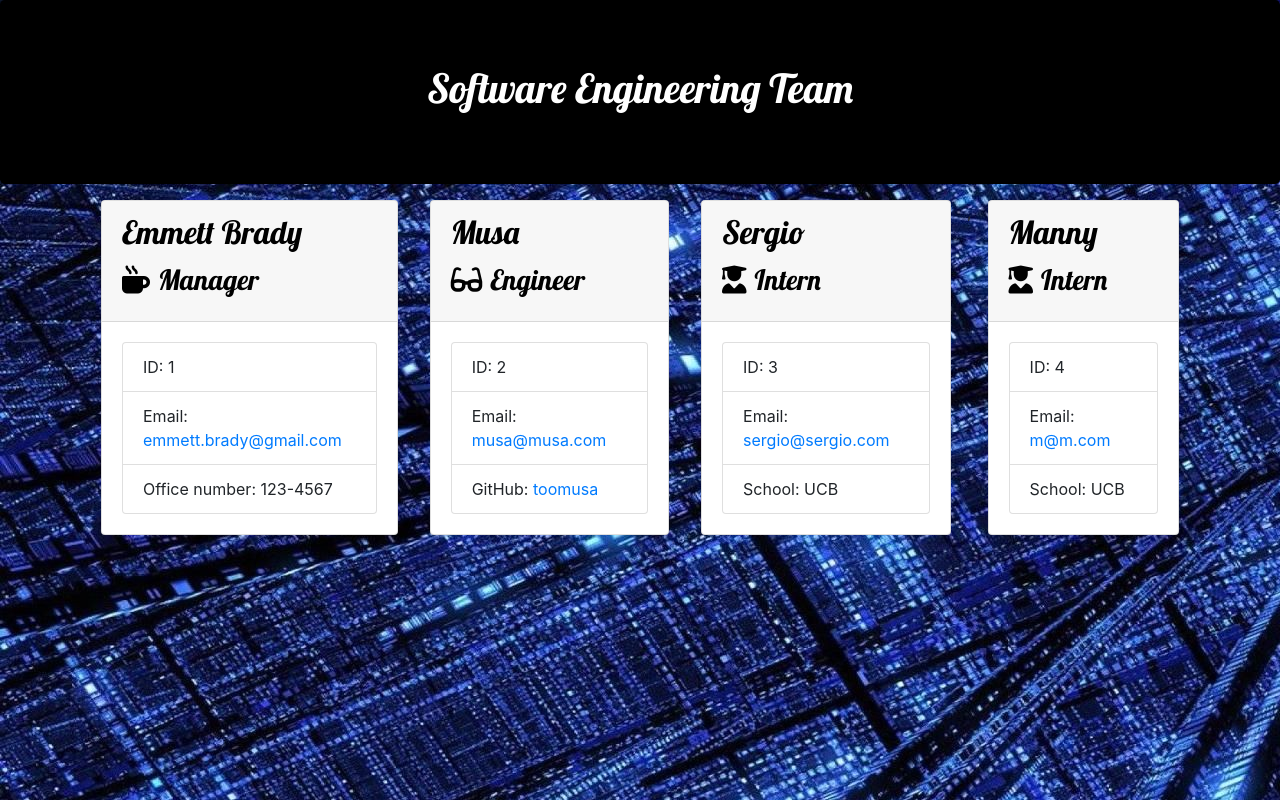
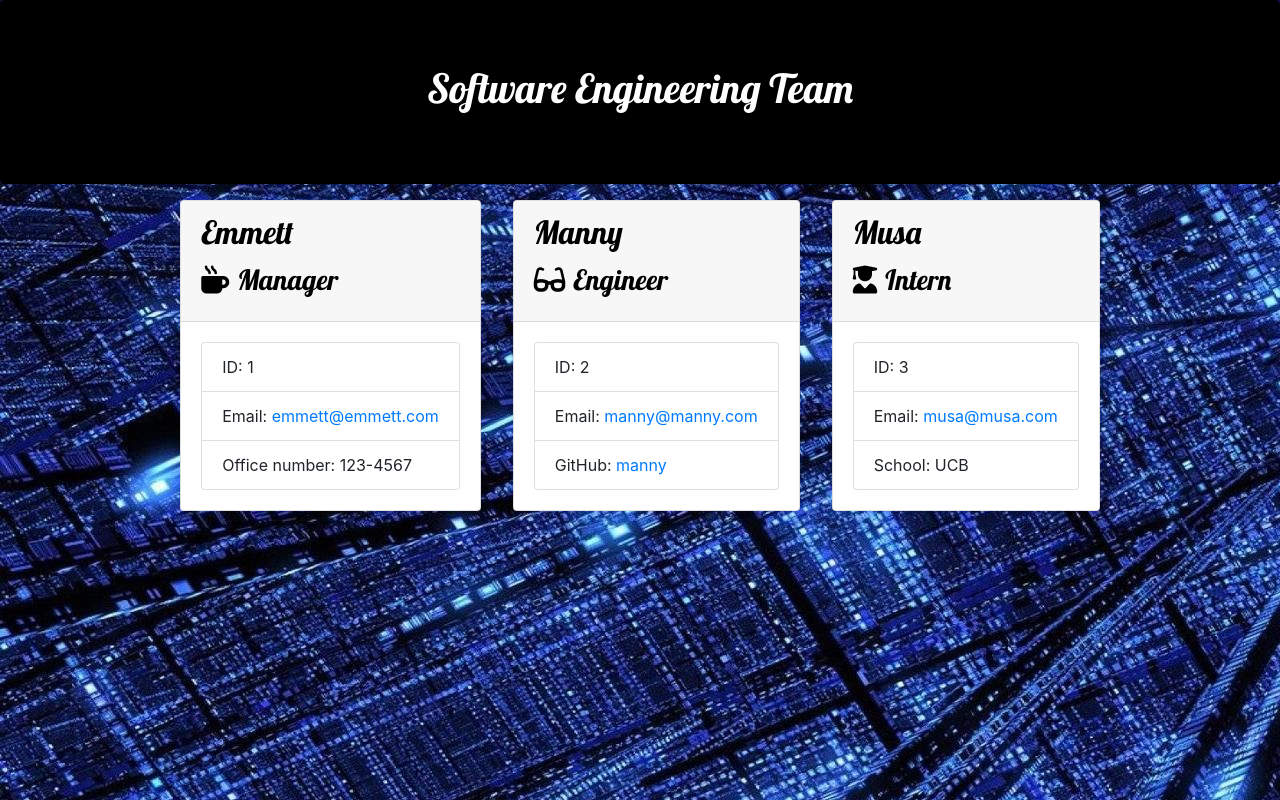
Before and after one commit to emmbra/homeworkWeek10, a website: page output/team.html in a window 1280 px wide. Drawn offline with nearby package versions, Linux system fonts and the light colour scheme.

Commit message:
updated README file

```diff
--- a/output/team.html
+++ b/output/team.html
@@ -26,52 +26,39 @@
             <div class="team-area col-12 d-flex justify-content-center">
                 <div class="card employee-card mx-3">
     <div class="card-header">
-        <h2 class="card-title">Emmett Brady</h2>
+        <h2 class="card-title">Emmett</h2>
         <h3 class="card-title"><i class="fas fa-mug-hot mr-2"></i>Manager</h3>
     </div>
     <div class="card-body">
         <ul class="list-group">
             <li class="list-group-item">ID: 1</li>
-            <li class="list-group-item">Email: <a href="mailto:emmett.brady@gmail.com">emmett.brady@gmail.com</a></li>
+            <li class="list-group-item">Email: <a href="mailto:emmett@emmett.com">emmett@emmett.com</a></li>
             <li class="list-group-item">Office number: 123-4567</li>
         </ul>
     </div>
 </div>
 <div class="card employee-card mx-3">
     <div class="card-header">
-        <h2 class="card-title">Musa</h2>
+        <h2 class="card-title">Manny</h2>
         <h3 class="card-title"><i class="fas fa-glasses mr-2"></i>Engineer</h3>
     </div>
     <div class="card-body">
         <ul class="list-group">
             <li class="list-group-item">ID: 2</li>
-            <li class="list-group-item">Email: <a href="mailto:musa@musa.com">musa@musa.com</a></li>
-            <li class="list-group-item">GitHub: <a href="https://github.com/toomusa" target="_blank" rel="noopener noreferrer">toomusa</a></li>
+            <li class="list-group-item">Email: <a href="mailto:manny@manny.com">manny@manny.com</a></li>
+            <li class="list-group-item">GitHub: <a href="https://github.com/manny" target="_blank" rel="noopener noreferrer">manny</a></li>
         </ul>
     </div>
 </div>
 <div class="card employee-card mx-3">
     <div class="card-header">
-        <h2 class="card-title">Sergio</h2>
+        <h2 class="card-title">Musa</h2>
         <h3 class="card-title"><i class="fas fa-user-graduate mr-2"></i>Intern</h3>
     </div>
     <div class="card-body">
         <ul class="list-group">
             <li class="list-group-item">ID: 3</li>
-            <li class="list-group-item">Email: <a href="mailto:sergio@sergio.com">sergio@sergio.com</a></li>
-            <li class="list-group-item">School: UCB</li>
-        </ul>
-    </div>
-</div>
-,<div class="card employee-card mx-3">
-    <div class="card-header">
-        <h2 class="card-title">Manny</h2>
-        <h3 class="card-title"><i class="fas fa-user-graduate mr-2"></i>Intern</h3>
-    </div>
-    <div class="card-body">
-        <ul class="list-group">
-            <li class="list-group-item">ID: 4</li>
-            <li class="list-group-item">Email: <a href="mailto:m@m.com">m@m.com</a></li>
+            <li class="list-group-item">Email: <a href="mailto:musa@musa.com">musa@musa.com</a></li>
             <li class="list-group-item">School: UCB</li>
         </ul>
     </div>
```
Also changed, not shown: README.md, 1 other file.
